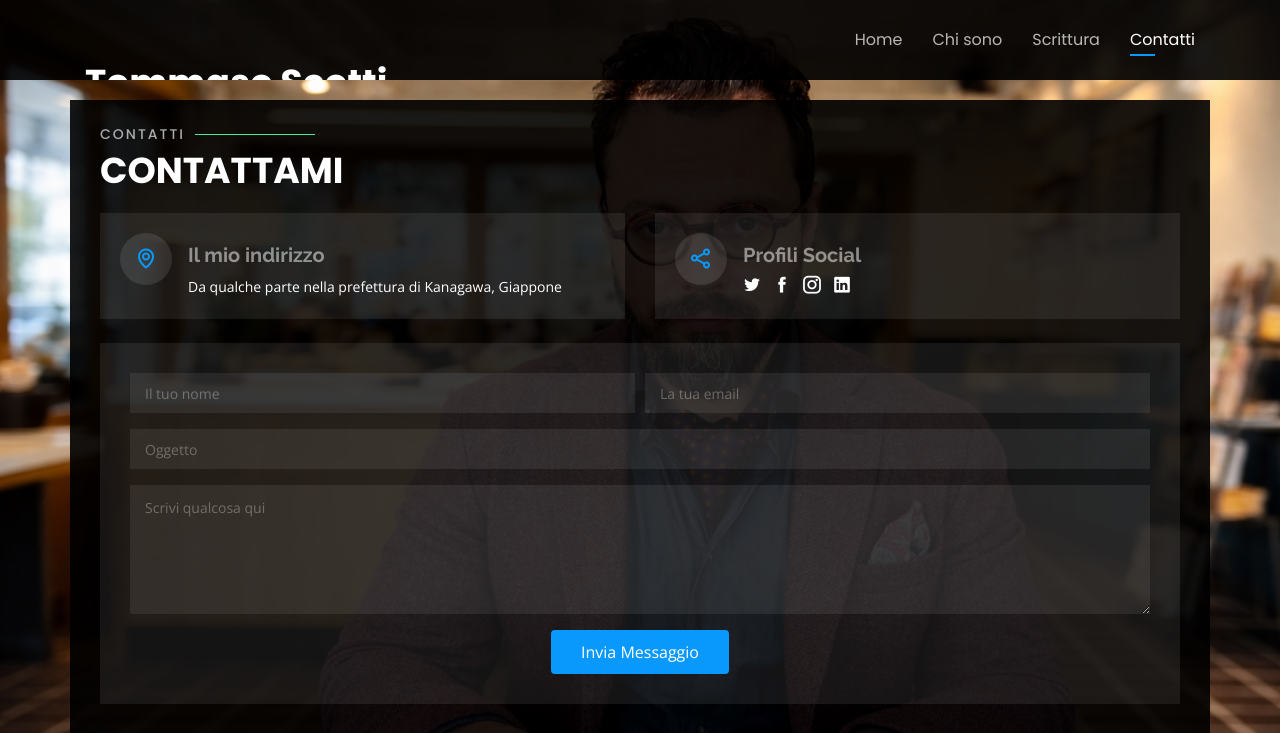
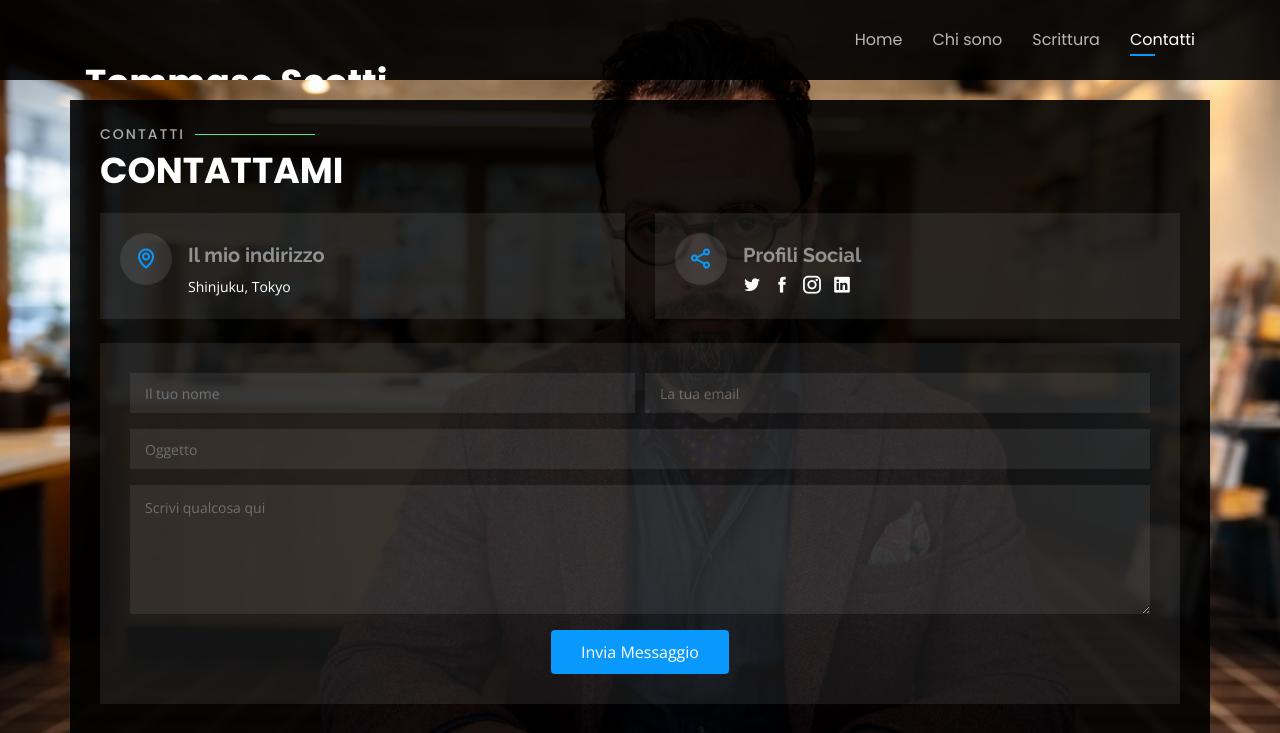
Before and after one commit to thomscot/hokuthom, a Python web app: template app/templates/index.html in a window 1280 px wide, after a click on "Contatti". Shown: the top 733 px of the page. Run offline with Jinja, Linux system fonts and the light colour scheme; the template is opened without the code that fills it: most values are stand-ins (such as "Sample title", 1, 10 or a date in 2020); some libraries are stand-ins or nearby versions.

Commit message:
change address

```diff
--- a/app/templates/index.html
+++ b/app/templates/index.html
@@ -869,7 +869,7 @@
         <div class="info-box">
           <i class="bx bx-map"></i>
           <h3>Il mio indirizzo</h3>
-          <p>Da qualche parte nella prefettura di Kanagawa, Giappone</p>
+          <p>Shinjuku, Tokyo</p>
         </div>
       </div>
 
--- a/app/templates/index_en.html
+++ b/app/templates/index_en.html
@@ -875,7 +875,7 @@
           <div class="info-box">
             <i class="bx bx-map"></i>
             <h3>My Address</h3>
-            <p>Somewhere in Kanagawa Prefecture, Japan</p>
+            <p>Shinjuku, Tokyo</p>
           </div>
         </div>
 
```
